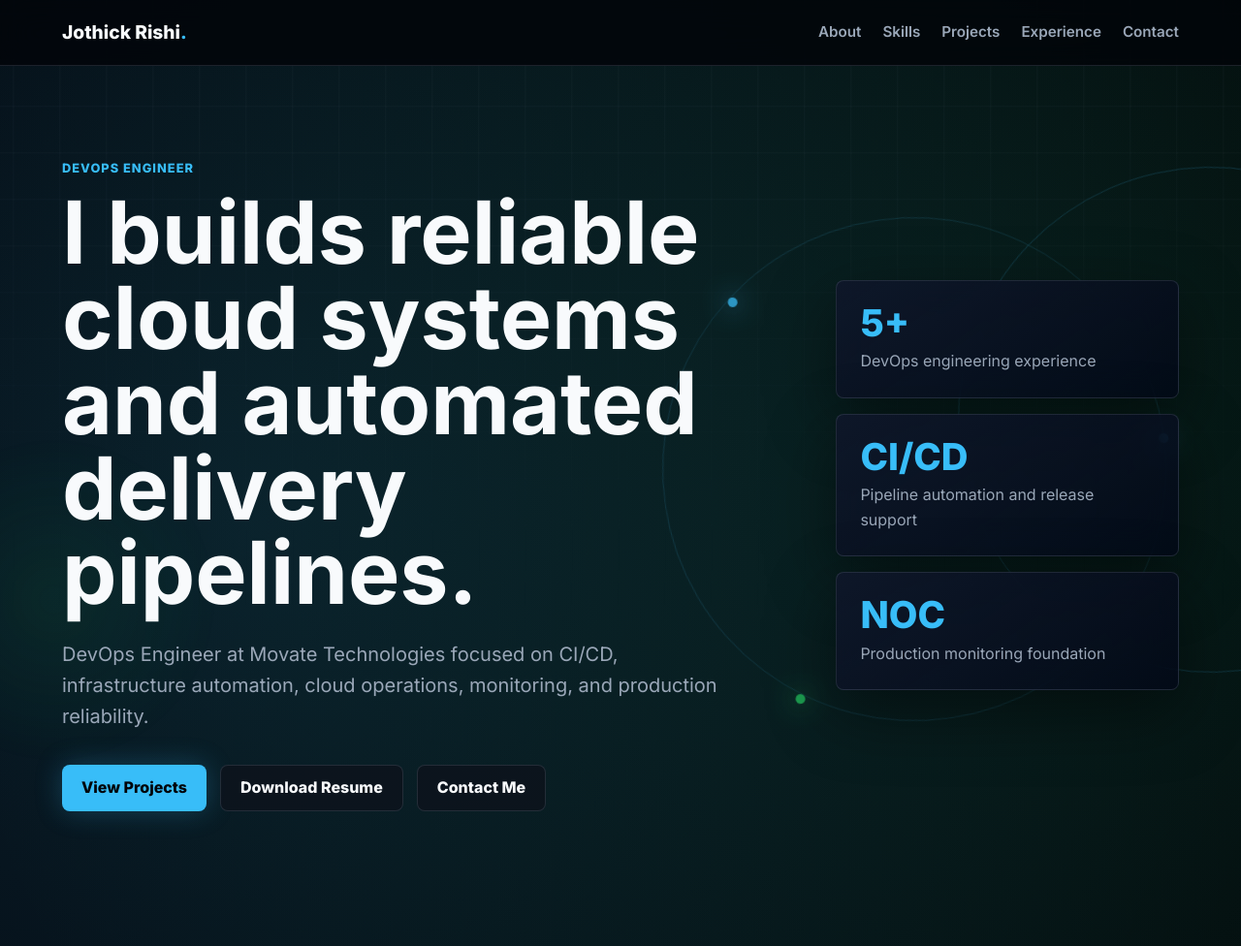
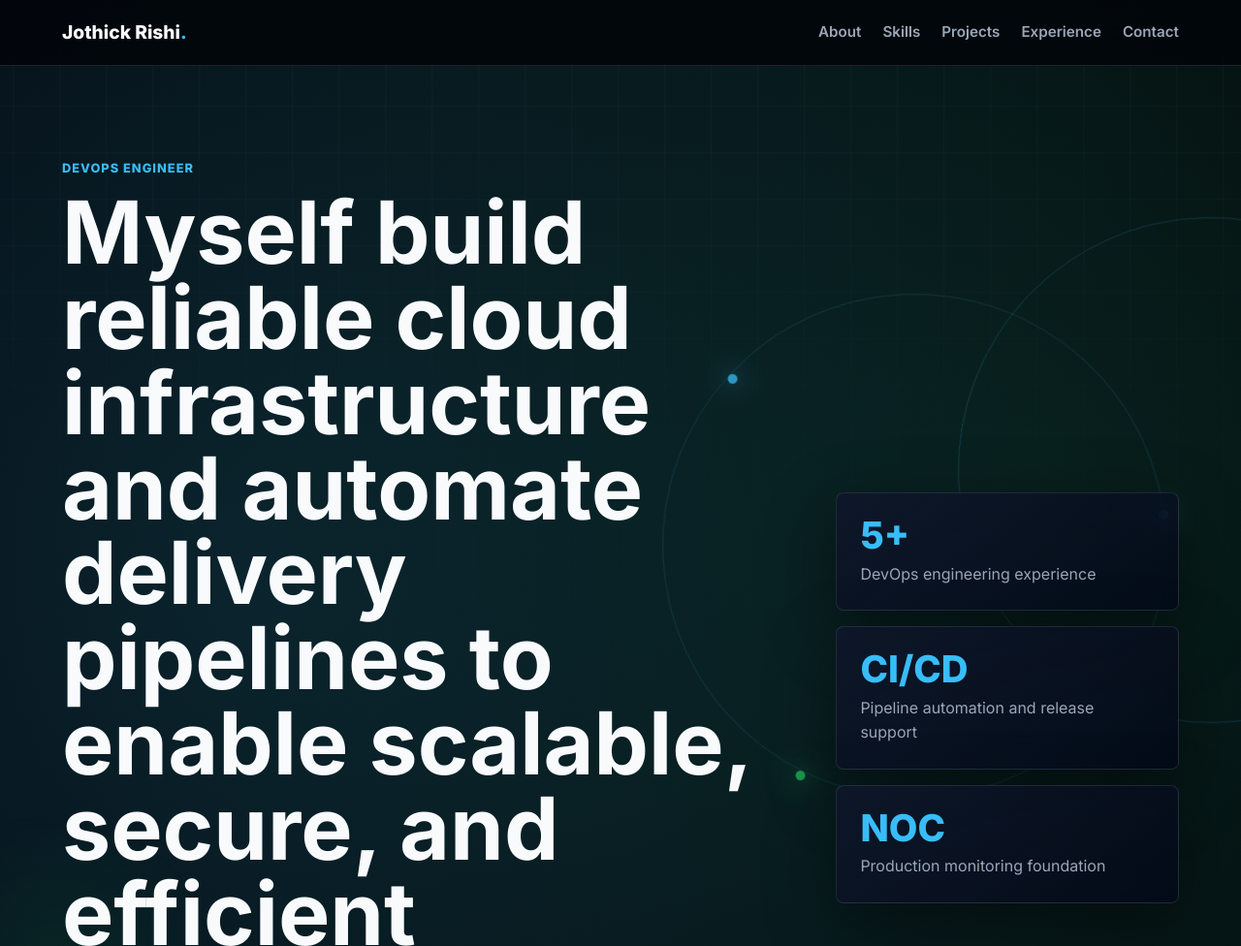
Before and after one commit to Jrishi123/Portfolio_Website, a plain HTML site: page index.html in a window 1280 px wide. Shown: the top 976 px of the page at 97% size. Drawn offline with Linux system fonts and the light colour scheme.

Commit message:
update index.html

```diff
--- a/index.html
+++ b/index.html
@@ -42,7 +42,7 @@
         </div>
         <div class="hero-copy reveal">
           <p class="eyebrow">DevOps Engineer</p>
-          <h1>I builds reliable cloud systems and automated delivery pipelines.</h1>
+          <h1>Myself build reliable cloud infrastructure and automate delivery pipelines to enable scalable, secure, and efficient deployments</h1>
           <p class="hero-text">
             DevOps Engineer at Movate Technologies focused on CI/CD,
             infrastructure automation, cloud operations, monitoring, and
```
